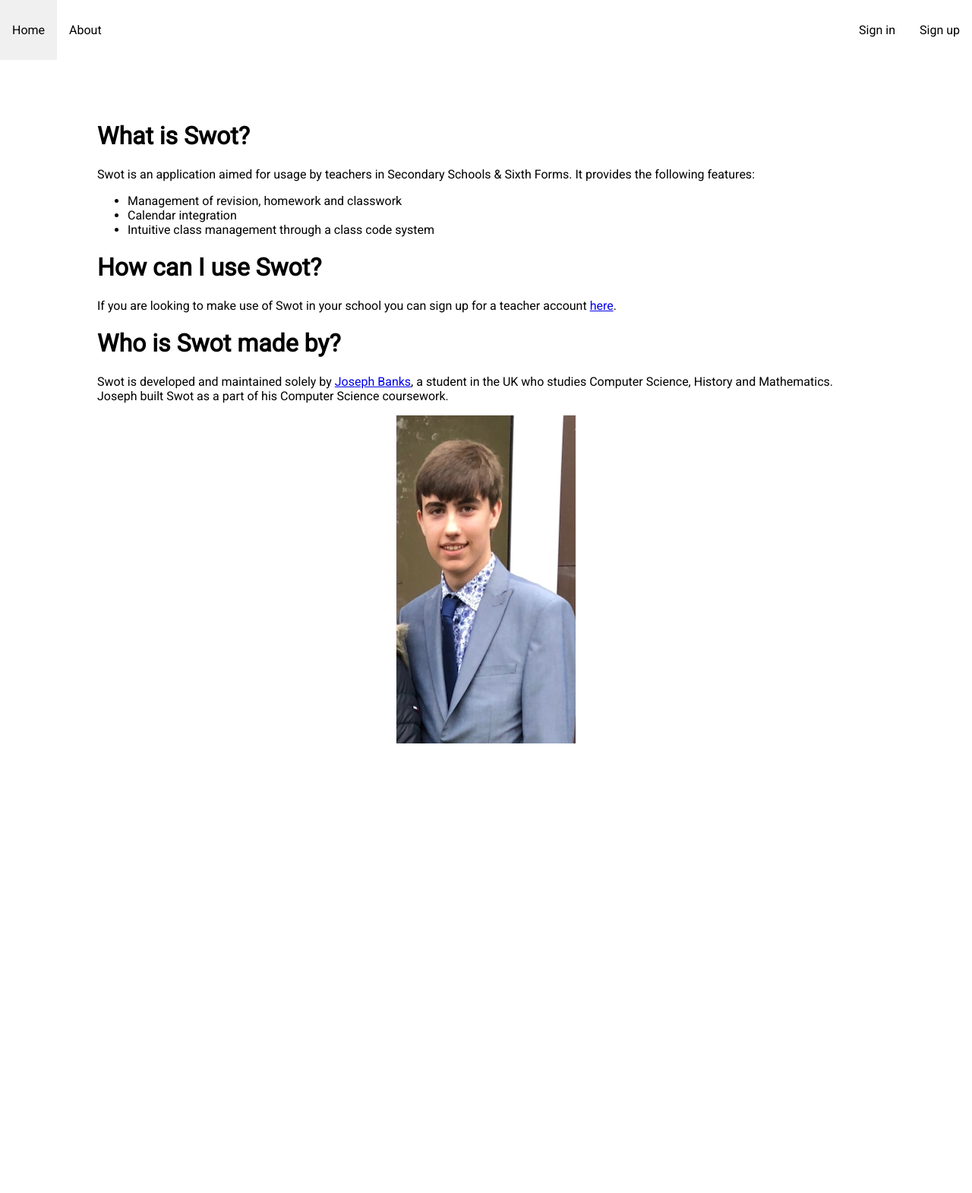
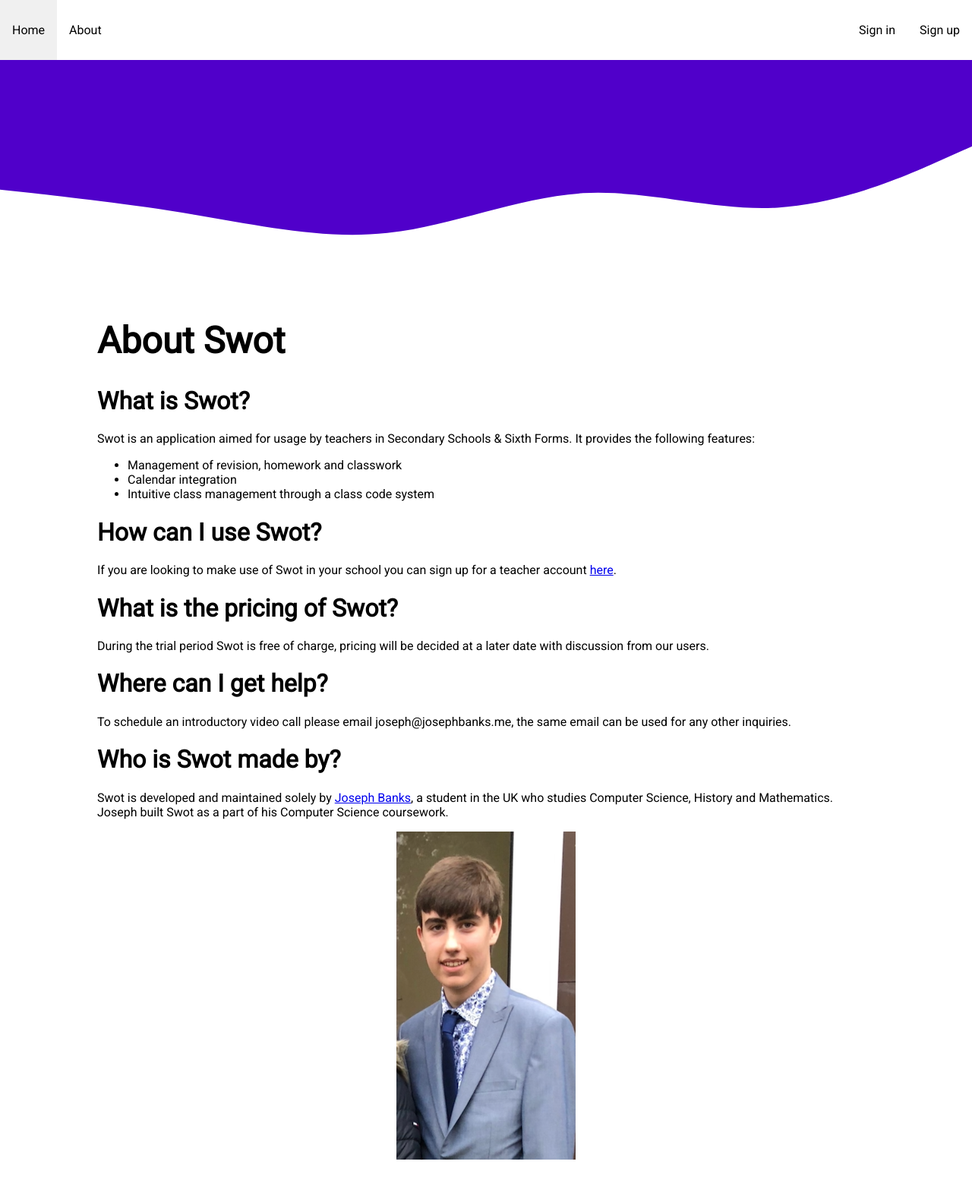
Before and after one commit to jb3/swot-backend, a Flask app: page /about in a window 1280 px wide. Shown: the whole page at 76% size. Before the commit the page ends 979 px from the top, so only its background shows below. Run offline with Flask 2, Linux system fonts and the light colour scheme; parts of the project's set-up code (start-up, migrations or seed data) failed here and were passed over; some libraries are stand-ins or nearby versions.

Commit message:
Update about page with new CSS and more content

```diff
--- a/backend/templates/pages/about.html
+++ b/backend/templates/pages/about.html
@@ -3,9 +3,12 @@
 {% block title %}About Swot{% endblock %}
 
 {% block content %}
+
     <div class="html-mobile-background"></div>
-    <div class="flex-container center-flex">
-      <div class="user-container">
+    <svg xmlns="http://www.w3.org/2000/svg" viewBox="0 0 1440 320"><path fill="#5000ca" fill-opacity="1" d="M0,192L48,197.3C96,203,192,213,288,229.3C384,245,480,267,576,256C672,245,768,203,864,197.3C960,192,1056,224,1152,218.7C1248,213,1344,171,1392,149.3L1440,128L1440,0L1392,0C1344,0,1248,0,1152,0C1056,0,960,0,864,0C768,0,672,0,576,0C480,0,384,0,288,0C192,0,96,0,48,0L0,0Z"></path></svg>    <div class="flex-container center-flex" style="padding-top: 0px;">
+
+      <div class="user-container" style="padding-top: 0px;">
+        <h1 style="font-size: 3em;">About Swot</h1>
         <h1>What is Swot?</h1>
         <p>Swot is an application aimed for usage by teachers in Secondary Schools & Sixth Forms. It provides the following features:</p>
         <ul>
@@ -17,6 +20,12 @@
         <h1>How can I use Swot?</h1>
         <p>If you are looking to make use of Swot in your school you can sign up for a teacher account <a href="{{ url_for("users.sign_up") }}">here</a>.</p>
 
+        <h1>What is the pricing of Swot?</h1>
+        <p>During the trial period Swot is free of charge, pricing will be decided at a later date with discussion from our users.</p>
+
+        <h1>Where can I get help?</h1>
+        <p>To schedule an introductory video call please email joseph@josephbanks.me, the same email can be used for any other inquiries.</p>
+
         <h1>Who is Swot made by?</h1>
         <p>Swot is developed and maintained solely by <a href="https://josephbanks.me">Joseph Banks</a>, a student in the UK who studies Computer Science, History and Mathematics. Joseph built Swot as a part of his Computer Science coursework.</p>
         <center>
```
